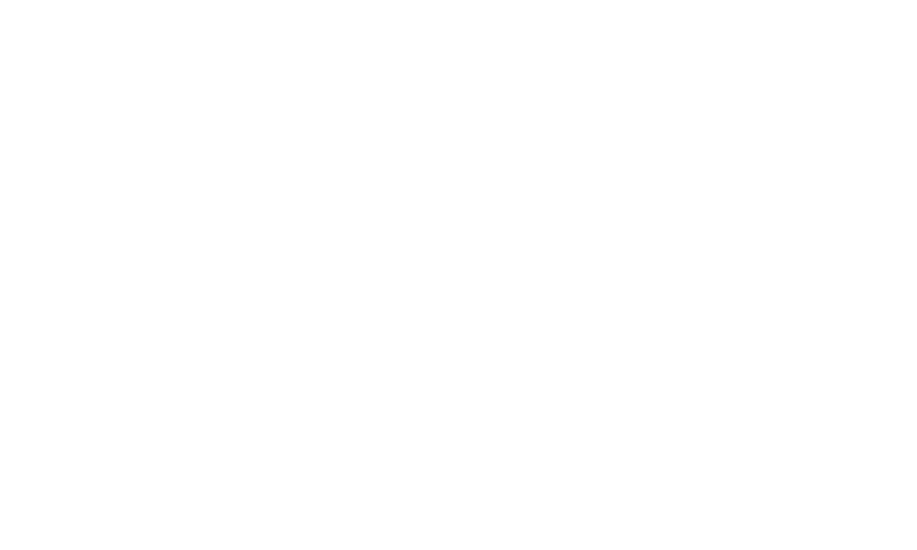
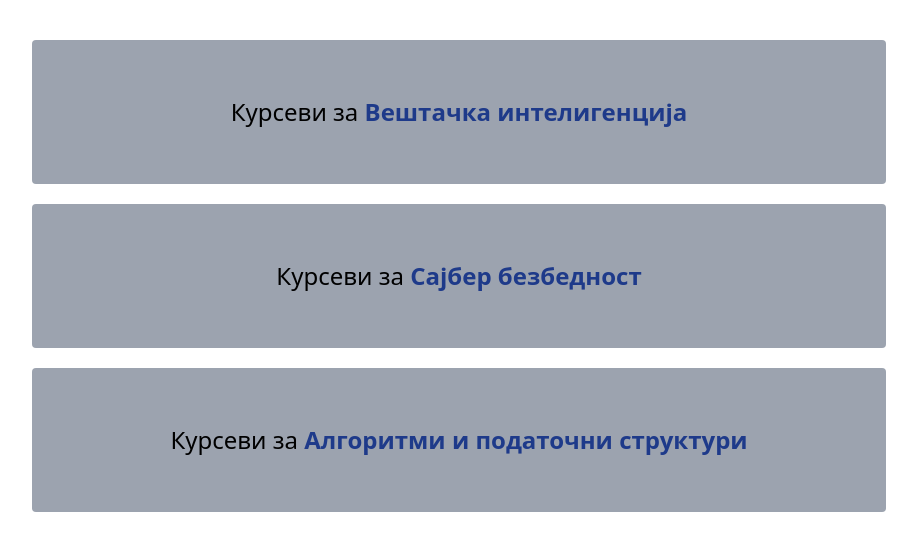
Before and after one commit to Team-27-CoursesApp/frontend, a React (Vite) app in the folder coursesApp/: page /courses in a window 1280 px wide. Before the commit this address had no page. Shown: the top 550 px of the page, without its empty margins (181-1098 px from the left). Built offline with nearby package versions, Linux system fonts and the light colour scheme.

Commit message:
Added Category Page

```diff
--- a/coursesApp/src/Components/App/App.jsx
+++ b/coursesApp/src/Components/App/App.jsx
@@ -1,21 +1,19 @@
-import LoginPage from "../../Pages/Login/LoginPage"
-import {
-  BrowserRouter,
-  Routes,
-  Route,
-} from "react-router-dom";
+import LoginPage from "../../Pages/Login/LoginPage";
+import { BrowserRouter, Routes, Route } from "react-router-dom";
 import RegisterPage from "../../Pages/Register/RegisterPage";
 import AboutUs from "../../Pages/AboutUs/AboutUs";
 import HomePage from "../../Pages/Home/HomePage";
+import CategoriesPage from "../../Pages/Categories/CategoriesPage";
 
 function App() {
   return (
     <BrowserRouter>
       <Routes>
-      <Route path="/" element={<HomePage />} />
+        <Route path="/" element={<HomePage />} />
         <Route path="/login" element={<LoginPage />} />
         <Route path="/register" element={<RegisterPage />} />
         <Route path="/aboutUs" element={<AboutUs />} />
+        <Route path="/courses" element={<CategoriesPage />} />
       </Routes>
     </BrowserRouter>
   );
--- /dev/null
+++ b/coursesApp/src/Pages/Categories/CategoriesPage.jsx
@@ -0,0 +1,32 @@
+import { useState } from "react";
+import { useNavigate } from "react-router-dom";
+
+const CategoriesPage = () => {
+  const navigate = useNavigate();
+
+  const [categories, setCategories] = useState([
+    "Вештачка интелигенција",
+    "Сајбер безбедност",
+    "Алгоритми и податочни структури",
+  ]);
+  return (
+    <div className="flex flex-col items-center mt-5">
+      {categories.map((category) => (
+        <div
+          onClick={() => navigate(`/courses/${category}`)}
+          key={category}
+          className="bg-gray-400 mt-5 h-36 w-11/12 md:w-4/5 lg:w-2/3 flex items-center justify-center rounded cursor-pointer"
+        >
+          <h1 className="lg:text-2xl md:text-xl text-lg text-center">
+            Курсеви за{" "}
+            <span className="text-blue-900 text-pretty font-bold">
+              {category}
+            </span>
+          </h1>
+        </div>
+      ))}
+    </div>
+  );
+};
+
+export default CategoriesPage;
```
